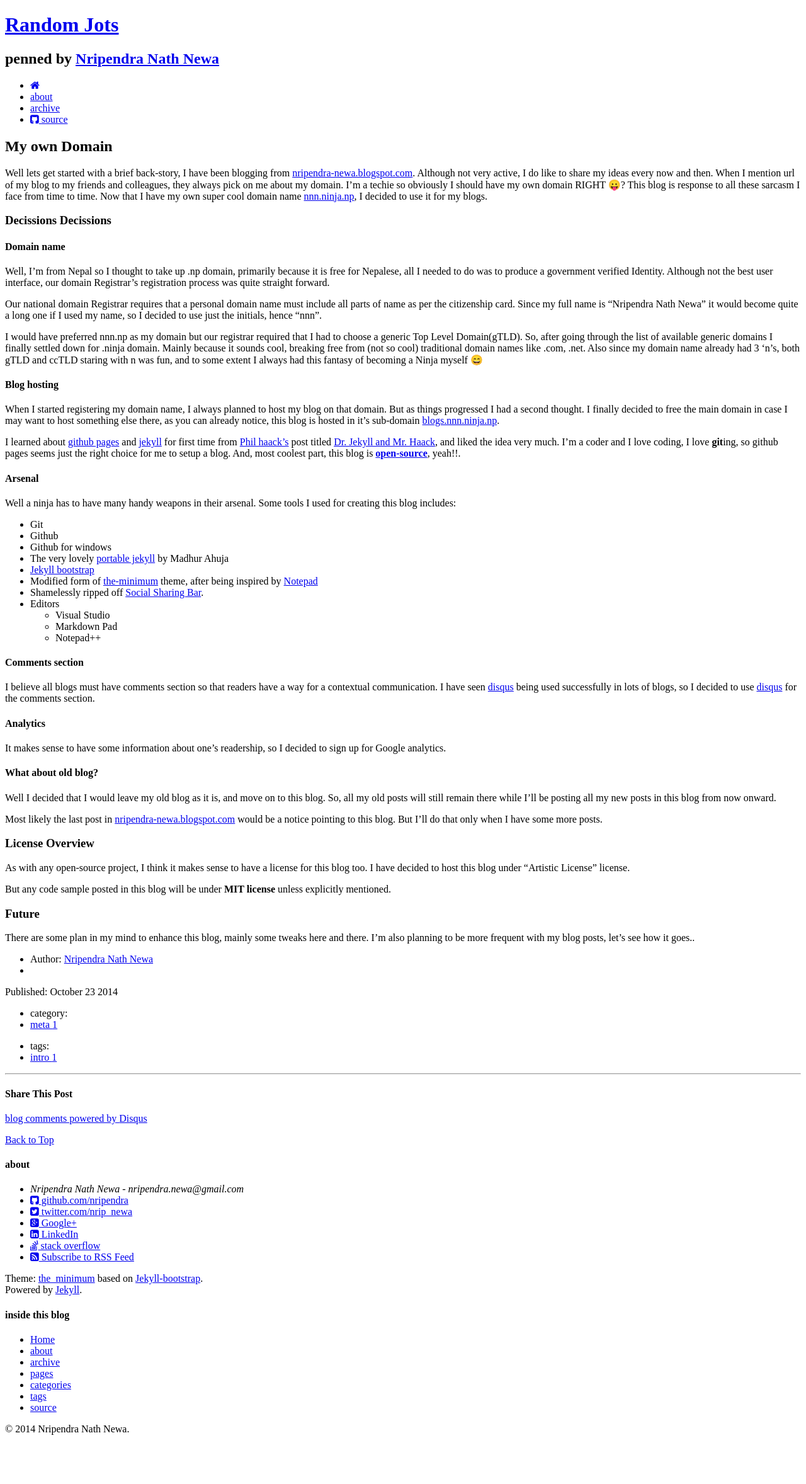
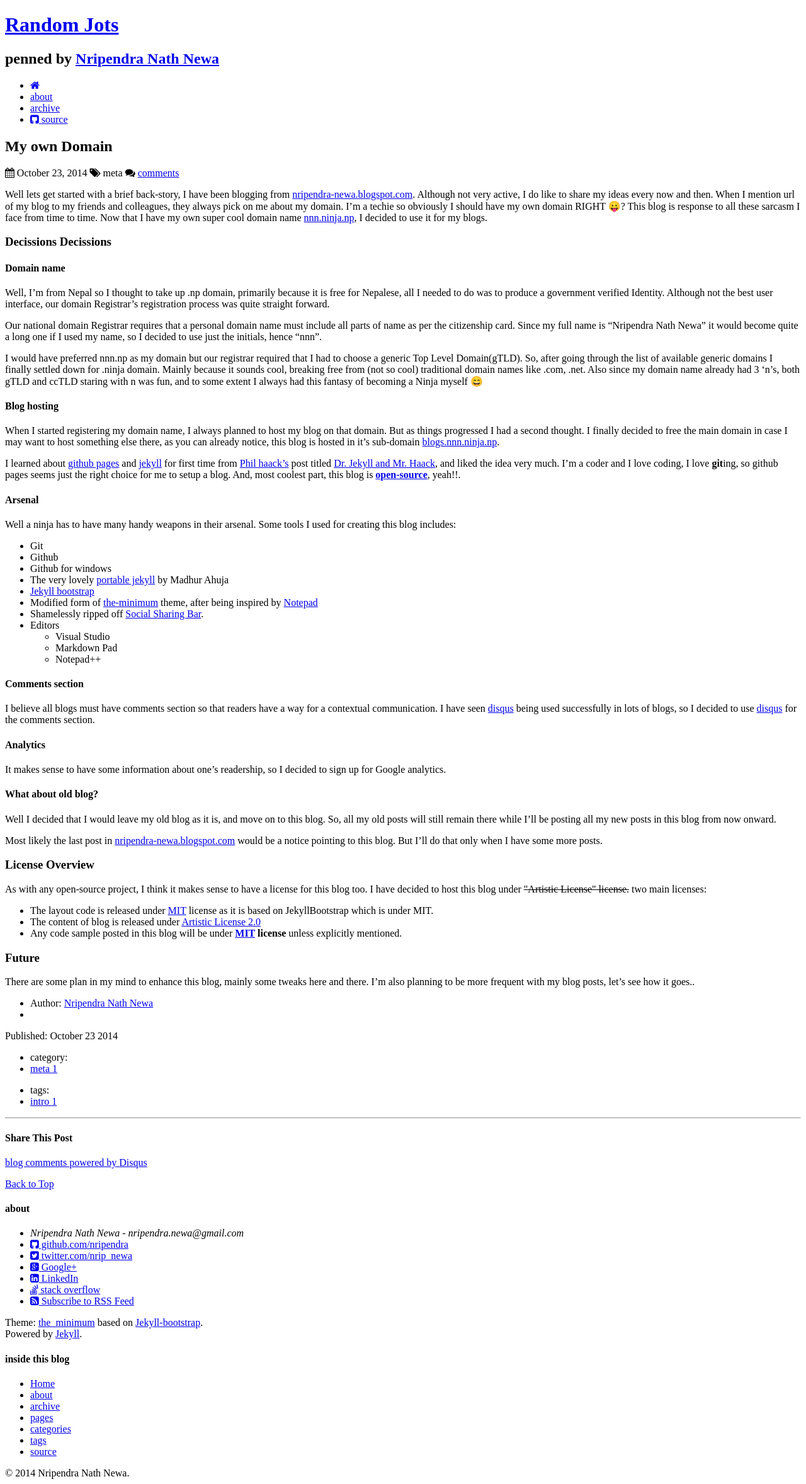
Before and after one commit to nripendra/nripendra.github.io, a Jekyll site: the page built from _posts/intro/2014-10-14-my-own-domain.md, in a window 1280 px wide. Shown: the whole page at 63% size. Built offline with Jekyll 4.4.1, drawn with Linux system fonts in a browser that asks for light colours; emoji names are drawn with the system emoji font; comment, search, counter and statistics services are not loaded; before the commit the page ends 2286 px from its top, so only the background shows below that.

Commit message:
- Add meta information at the top too - Change licensing information. - Related styling changes.

```diff
--- a/_includes/themes/the-minimum/post.html
+++ b/_includes/themes/the-minimum/post.html
@@ -6,6 +6,31 @@
                     <div class="unit-inner unit-head-inner">
                         <h1 class="h2 entry-title">{{ page.title }}</h1>
                     </div><!-- unit-inner -->
+                    <div class="unit-head-inner meta">
+                        {% capture date %}{{ page.date }}{{ post.date }}{% endcapture %}
+                        {% capture has_date %}{{ date | size }}{% endcapture %}
+
+                        {% if has_date != '0' %}
+                        <i class="fa fa-calendar"></i> <time datetime="{{ date | datetime | date_to_xmlschema }}" {% if updated %}data-updated="true" {% endif %} itemprop="datePublished">{{ date | date: "%B %e, %Y" }}</time>
+                        {% endif %}
+                        <i class="fa fa-tags"></i> {{ page.categories | join: ', ' }}{{ post.categories | join: ', ' }}
+                        {% assign disqus_identifier = site.JB.comments.disqus.short_name %}
+                        <i class="fa fa-comments"></i> <span class="comments"><a href="{{ post.url }}#disqus_thread" data-disqus-identifier="{{ disqus_identifier }}">comments</a></span>
+                        <script type="text/javascript">
+
+                            (function () {
+
+                                var disqus_shortname = '{{ disqus_identifier }}';
+
+                                var countScript = document.createElement('script');
+                                countScript.type = 'text/javascript';
+                                countScript.async = true;
+                                countScript.src = 'http://' + disqus_shortname + '.disqus.com/count.js';
+                                (document.getElementsByTagName('head')[0] || document.getElementsByTagName('body')[0]).appendChild(countScript);
+                            }());
+                        </script>
+
+                    </div>
                 </div><!-- unit-head -->
             </header>
 
@@ -87,13 +112,13 @@
                     <nav class="pagination">
                         <ul>
                             {% if page.previous %}
-							<li class="prev"><a class="internal" rel="prev"  href="{{ page.previous.url }}" title="View {{ page.previous.title }}">&laquo; {{ page.previous.title }}</a></li>
+                            <li class="prev"><a class="internal" rel="prev" href="{{ page.previous.url }}" title="View {{ page.previous.title }}">&laquo; {{ page.previous.title }}</a></li>
                             {% endif %}
                             {% if page.previous and page.next %}
                             <li class="pipe"> | </li>
                             {% endif %}
                             {% if page.next %}
-							<li class="next"><a class="internal" rel="next"  href="{{ page.next.url }}" title="View {{ page.next.title }}">{{ page.next.title }} &raquo;</a></li>
+                            <li class="next"><a class="internal" rel="next" href="{{ page.next.url }}" title="View {{ page.next.title }}">{{ page.next.title }} &raquo;</a></li>
                             {% endif %}
                         </ul>
                     </nav>
--- a/_posts/intro/2014-10-14-my-own-domain.md
+++ b/_posts/intro/2014-10-14-my-own-domain.md
@@ -60,9 +60,13 @@ Most likely the last post in [nripendra-newa.blogspot.com](http://nripendra-newa
 
 ### License Overview
 
-As with any open-source project, I think it makes sense to have a license for this blog too. I have decided to host this blog under "Artistic License" license.
+As with any open-source project, I think it makes sense to have a license for this blog too. I have decided to host this blog under <strike>"Artistic License" license.</strike> two main licenses:
 
-But any code sample posted in this blog will be under **MIT license** unless explicitly mentioned.
+* The layout code is released under [MIT](http://opensource.org/licenses/MIT)
+ license as it is based on JekyllBootstrap which is under MIT.
+* The content of blog is released under [Artistic License 2.0](https://github.com/nripendra/nripendra.github.io/blob/master/LICENSE)
+* Any code sample posted in this blog will be under **[MIT](http://opensource.org/licenses/MIT)
+ license** unless explicitly mentioned.
 
 ### Future
 
```
Also changed, not shown: assets/themes/the-minimum/css/style.css (+16 -0 lines), assets/themes/the-minimum/css/style.less (+23 -2 lines), README.md, assets/themes/the-minimum/css/style.min.css, 1 other file. Lines whose indentation alone changed are shown as unchanged.
